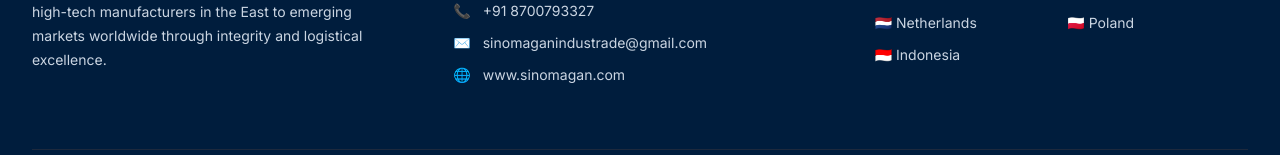
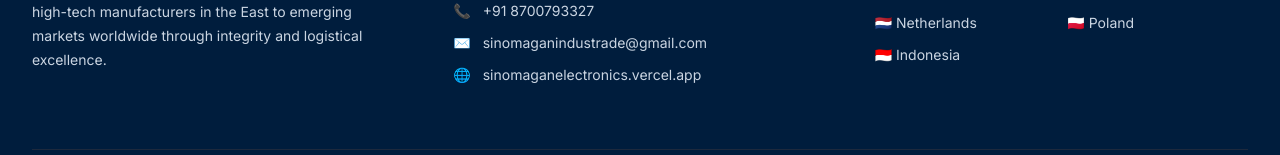
Before and after one commit to fardeenmohd/sino-magan-pcb-web, a Next.js app: page / in a window 1280 px wide. Shown: the part 4622-4777 px from the top of the page. Built offline with nearby package versions, Linux system fonts and the light colour scheme.

Commit message:
Update canonical URLs and footer links to point to sinomaganelectronics.vercel.app

```diff
--- a/src/app/contact/page.tsx
+++ b/src/app/contact/page.tsx
@@ -17,12 +17,12 @@ export const metadata: Metadata = {
     "Delhi-NCR Manufacturing Connections"
   ].join(", "),
   alternates: {
-    canonical: 'https://sinomagan.com/contact'
+    canonical: 'https://sinomaganelectronics.vercel.app/contact'
   },
   openGraph: {
     title: "Contact Our Electronics Procurement Experts | Sino Magan Indus",
     description: "Get a fast, accurate quote for your PCB fabrication and assembly BOM from verified Indian manufacturers.",
-    url: "https://sinomagan.com/contact",
+    url: "https://sinomaganelectronics.vercel.app/contact",
     siteName: 'Sino Magan Indus',
     locale: 'en_US',
     type: 'website',
--- a/src/app/layout.tsx
+++ b/src/app/layout.tsx
@@ -34,7 +34,7 @@ export const metadata: Metadata = {
   openGraph: {
     type: "website",
     locale: "en_US",
-    url: "https://sinomagan.com",
+    url: "https://sinomaganelectronics.vercel.app",
     title: "Sino Magan Indus | PCB & Electronics Global Trade",
     description: "Bridging Markets. Delivering Trust in Electronics Manufacturing. Connecting mid-tier international buyers with verified Indian PCB manufacturers.",
     siteName: "Sino Magan Indus",
--- a/src/app/page.tsx
+++ b/src/app/page.tsx
@@ -10,8 +10,8 @@ export default function Home() {
     "@context": "https://schema.org",
     "@type": "Organization",
     "name": "Sino Magan Indus Global Trade LLP",
-    "url": "https://sinomagan.com",
-    "logo": "https://sinomagan.com/logo.png",
+    "url": "https://sinomaganelectronics.vercel.app",
+    "logo": "https://sinomaganelectronics.vercel.app/logo.png",
     "contactPoint": {
       "@type": "ContactPoint",
       "telephone": "+91-8700793327",
@@ -323,7 +323,7 @@ export default function Home() {
                 <li><span className="text-orange-500 mr-2">📍</span> C44, Old DLF Colony, Sector-14, Gurgaon, Haryana, India</li>
                 <li><span className="text-orange-500 mr-2">📞</span> +91 8700793327</li>
                 <li><span className="text-orange-500 mr-2">✉️</span> sinomaganindustrade@gmail.com</li>
-                <li><span className="text-orange-500 mr-2">🌐</span> www.sinomagan.com</li>
+                <li><span className="text-orange-500 mr-2">🌐</span> sinomaganelectronics.vercel.app</li>
               </ul>
             </div>
 
--- a/src/app/products/page.tsx
+++ b/src/app/products/page.tsx
@@ -26,13 +26,13 @@ export const metadata: Metadata = {
   openGraph: {
     title: "Electronics Procurement Products & Capabilities",
     description: "Source high-quality Bare PCBs, Turnkey PCBA, and Electromechanical Assemblies from verified manufacturers in India's top tech hubs.",
-    url: 'https://sinomagan.com/products',
+    url: 'https://sinomaganelectronics.vercel.app/products',
     siteName: 'Sino Magan Indus',
     locale: 'en_US',
     type: 'website',
   },
   alternates: {
-    canonical: 'https://sinomagan.com/products'
+    canonical: 'https://sinomaganelectronics.vercel.app/products'
   }
 };
 
```
